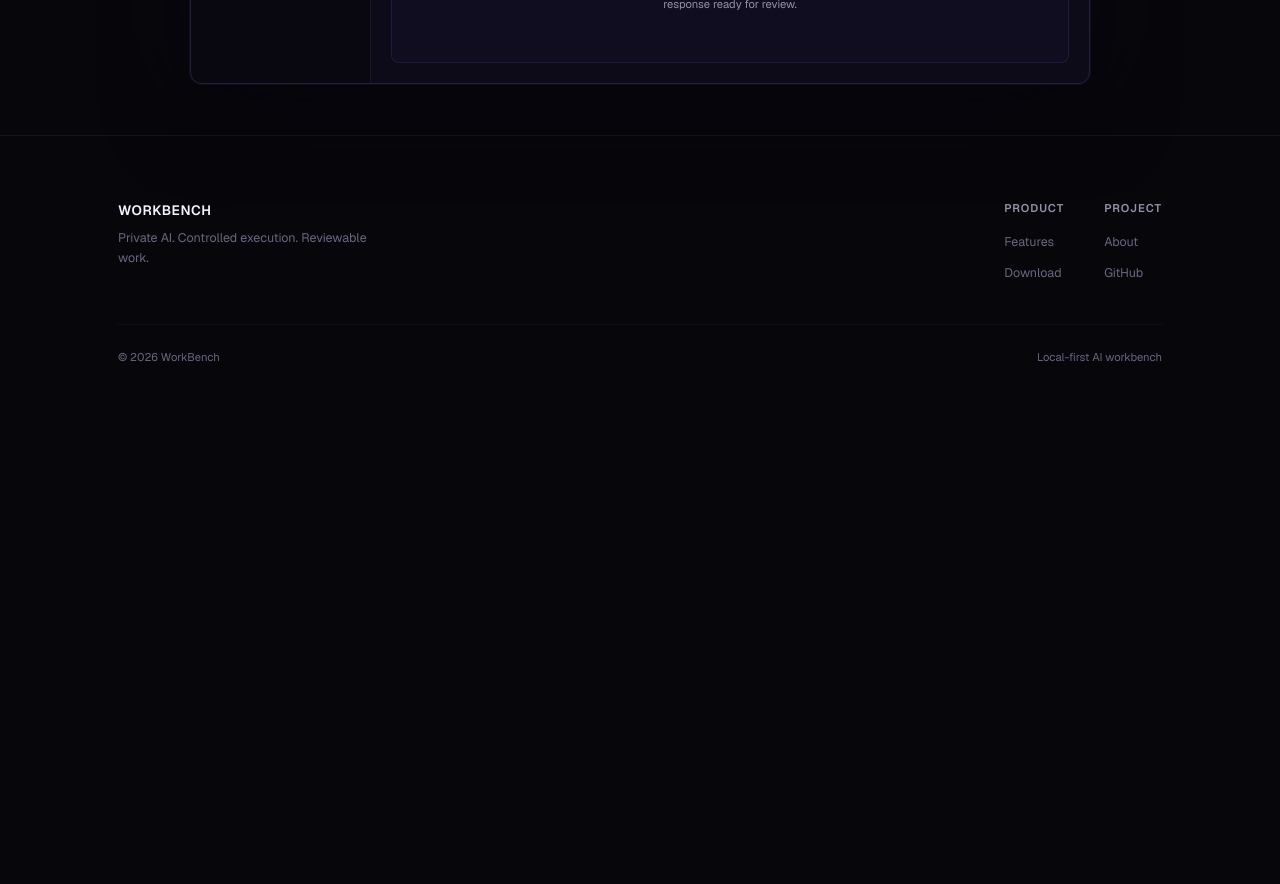
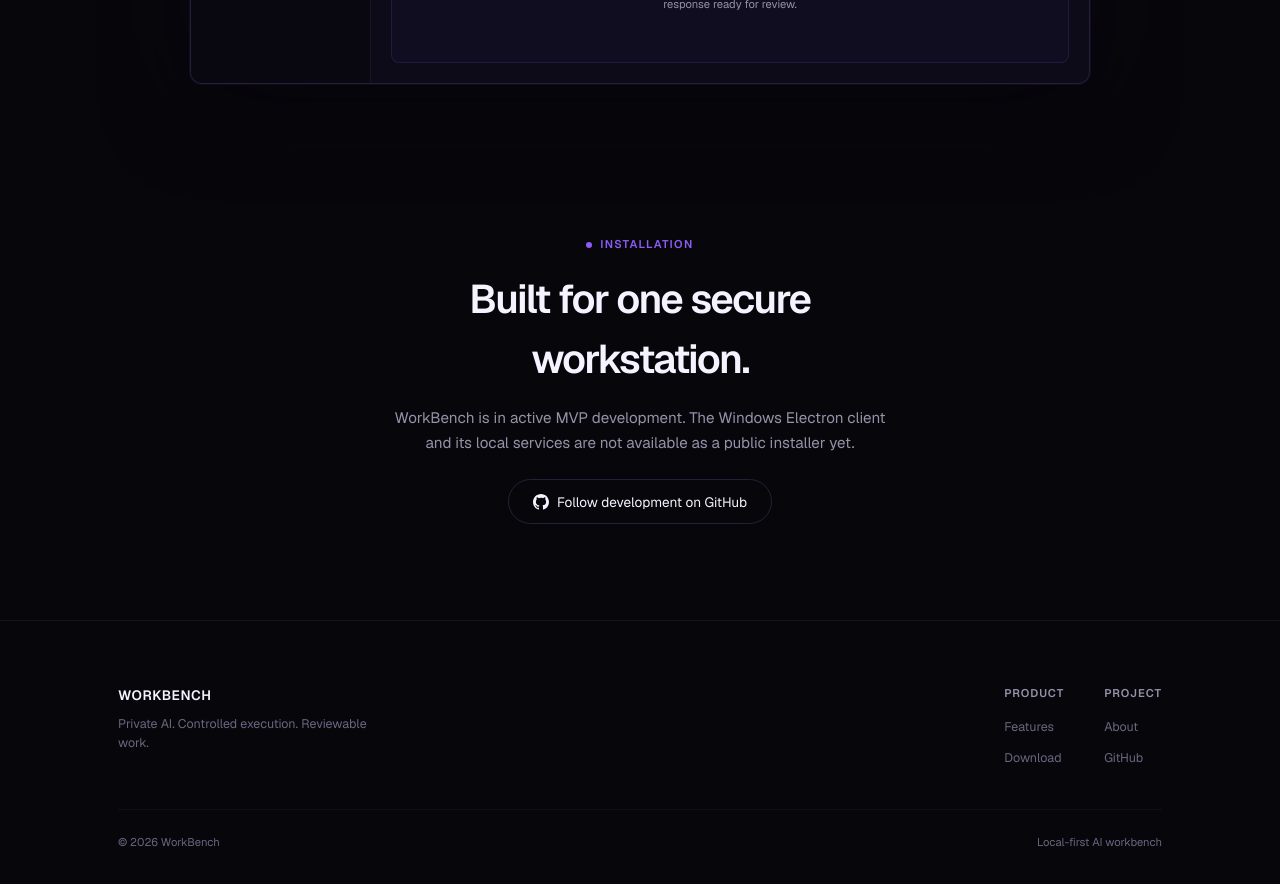
Before and after one commit to BrandNewDevs/WorkBench, a React (Vite) app in the folder apps/web/: page / in a window 1280 px wide. Shown: the part 900-1784 px from the top of the page. Before the commit the page ends 1330 px from the top, so only its background shows below. Built offline with nearby package versions, Linux system fonts and the light colour scheme.

Commit message:
fix(web): restore download section so #download links work

```diff
--- a/apps/web/src/App.tsx
+++ b/apps/web/src/App.tsx
@@ -35,7 +35,8 @@
   useEffect(() => {
     setActiveFeature(null);
     const frame = requestAnimationFrame(() => {
-      if (route === "home" && getHashTarget() === "download") {
+      const target = getHashTarget();
+      if (route === "home" && target === "download") {
         document.getElementById("download")?.scrollIntoView({ behavior: "auto", block: "start" });
         return;
       }
@@ -175,6 +176,23 @@
           </div>
         </div>
       </section>
+
+      {/* Download */}
+      <section id="download" className="section" aria-labelledby="download-heading">
+        <div className="container" style={{ textAlign: "center", maxWidth: 600 }}>
+          <span className="section-label" style={{ justifyContent: "center" }}>Installation</span>
+          <h2 id="download-heading" style={{ fontSize: "clamp(1.8rem, 4vw, 2.5rem)", fontWeight: 600, letterSpacing: "-0.04em", margin: "0 0 1rem" }}>
+            Built for one secure workstation.
+          </h2>
+          <p style={{ color: "var(--text-secondary)", fontSize: "0.95rem", lineHeight: 1.65, margin: "0 0 1.5rem" }}>
+            WorkBench is in active MVP development. The Windows Electron client and its local services are not available as a public installer yet.
+          </p>
+          <a href="https://github.com/BrandNewDevs/WorkBench" target="_blank" rel="noreferrer" className="btn-secondary">
+            <svg width="16" height="16" viewBox="0 0 24 24" fill="currentColor"><path d="M12 0C5.374 0 0 5.373 0 12c0 5.302 3.438 9.8 8.207 11.387.599.111.793-.261.793-.577v-2.234c-3.338.726-4.033-1.416-4.033-1.416-.546-1.387-1.333-1.756-1.333-1.756-1.089-.745.083-.729.083-.729 1.205.084 1.839 1.237 1.839 1.237 1.07 1.834 2.807 1.304 3.492.997.107-.775.418-1.305.762-1.604-2.665-.305-5.467-1.334-5.467-5.931 0-1.311.469-2.381 1.236-3.221-.124-.303-.535-1.524.117-3.176 0 0 1.008-.322 3.301 1.23A11.509 11.509 0 0 1 12 5.803c1.02.005 2.047.138 3.006.404 2.291-1.552 3.297-1.23 3.297-1.23.653 1.653.242 2.874.118 3.176.77.84 1.235 1.911 1.235 3.221 0 4.609-2.807 5.624-5.479 5.921.43.372.823 1.102.823 2.222v3.293c0 .319.192.694.801.576C20.566 21.797 24 17.3 24 12c0-6.627-5.373-12-12-12z"/></svg>
+            Follow development on GitHub
+          </a>
+        </div>
+      </section>
     </>
   );
 }
```
